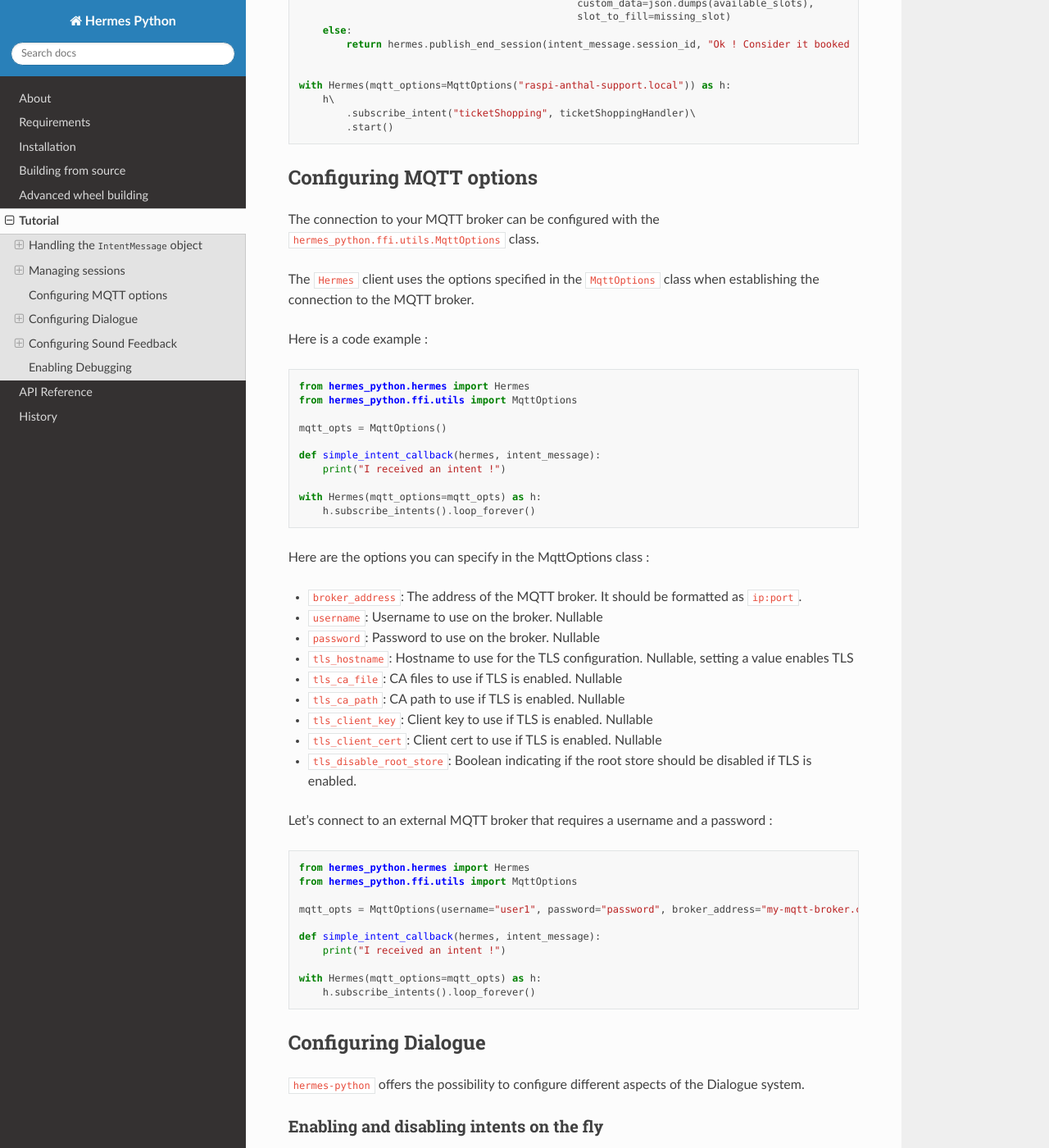
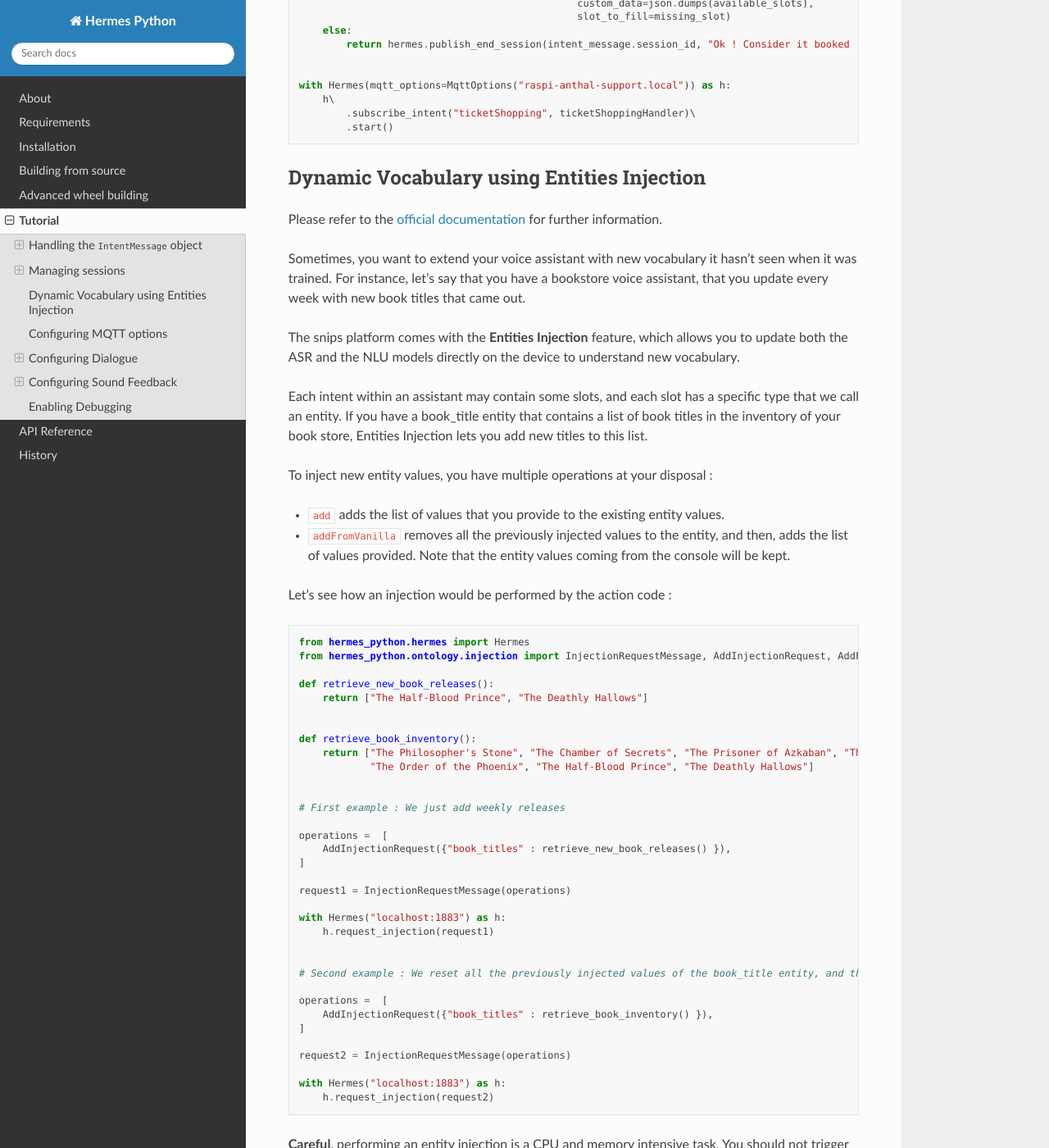
Before and after one commit to snipsco/hermes-protocol, a Sphinx documentation site: the page built from platforms/hermes-python/documentation/source/tutorial.rst, in a window 1280 px wide and 1400 px high, scrolled down 6285 px. Shown: the whole window at 82% size. Built offline with Sphinx 7.4.7 and the Read the Docs theme 2.0.0, drawn with Linux system fonts in a browser that asks for light colours; some of the changed text lies outside the part shown.

Commit message:
removing callback method for injection API. added tutorial for injection in documentation

```diff
--- a/platforms/hermes-python/documentation/source/tutorial.rst
+++ b/platforms/hermes-python/documentation/source/tutorial.rst
@@ -313,6 +313,72 @@ from the end-user.
             .start()
 
 
+Dynamic Vocabulary using Entities Injection
+-------------------------------------------
+
+Please refer to the `official documentation <https://docs.snips.ai/articles/platform/nlu/dynamic-vocabulary>`_ for further information.
+
+Sometimes, you want to extend your voice assistant with new vocabulary it hasn't seen when it was trained.
+For instance, let's say that you have a bookstore voice assistant, that you update every week with new book titles that came out.
+
+The snips platform comes with the **Entities Injection** feature, which allows you to update both the ASR and the NLU models
+directly on the device to understand new vocabulary.
+
+Each intent within an assistant may contain some slots, and each slot has a specific type that we call an entity.
+If you have a book_title entity that contains a list of book titles in the inventory of your book store,
+Entities Injection lets you add new titles to this list.
+
+To inject new entity values, you have multiple operations at your disposal :
+
+* ``add`` adds the list of values that you provide to the existing entity values.
+* ``addFromVanilla`` removes all the previously injected values to the entity, and then, adds the list of values provided. Note that the entity values coming from the console will be kept.
+
+Let's see how an injection would be performed by the action code :
+
+::
+
+    from hermes_python.hermes import Hermes
+    from hermes_python.ontology.injection import InjectionRequestMessage, AddInjectionRequest, AddFromVanillaInjectionRequest
+
+    def retrieve_new_book_releases():
+        return ["The Half-Blood Prince", "The Deathly Hallows"]
+
+
+    def retrieve_book_inventory():
+        return ["The Philosopher's Stone", "The Chamber of Secrets", "The Prisoner of Azkaban", "The Goblet of Fire",
+                "The Order of the Phoenix", "The Half-Blood Prince", "The Deathly Hallows"]
+
+
+    # First example : We just add weekly releases
+
+    operations =  [
+        AddInjectionRequest({"book_titles" : retrieve_new_book_releases() }),
+    ]
+
+    request1 = InjectionRequestMessage(operations)
+
+    with Hermes("localhost:1883") as h:
+        h.request_injection(request1)
+
+
+    # Second example : We reset all the previously injected values of the book_title entity, and then, adds the list of values provided
+
+    operations =  [
+        AddInjectionRequest({"book_titles" : retrieve_book_inventory() }),
+    ]
+
+    request2 = InjectionRequestMessage(operations)
+
+    with Hermes("localhost:1883") as h:
+        h.request_injection(request2)
+
+
+
+**Careful**, performing an entity injection is a CPU and memory intensive task. You should not trigger multiple injection
+tasks at the same time on devices with limited computing power.
+
+You can monitor the progress of your injection request with ``snips-watch -vvv``.
+
 
 Configuring MQTT options
 ------------------------
```
Also changed, not shown: platforms/hermes-python/README.rst, 3 other files.
